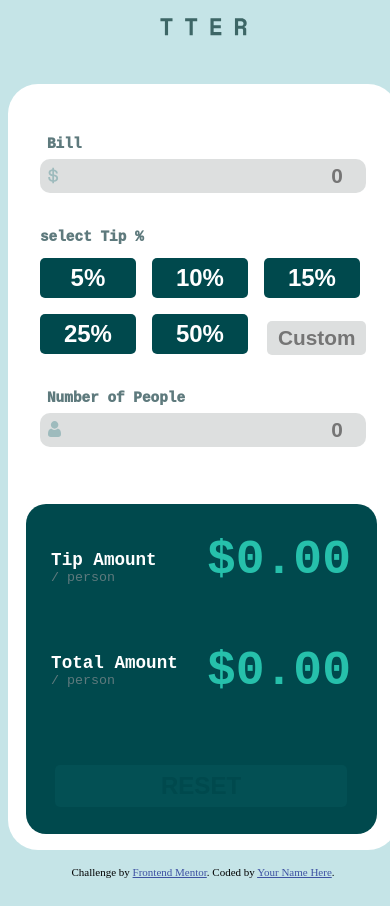
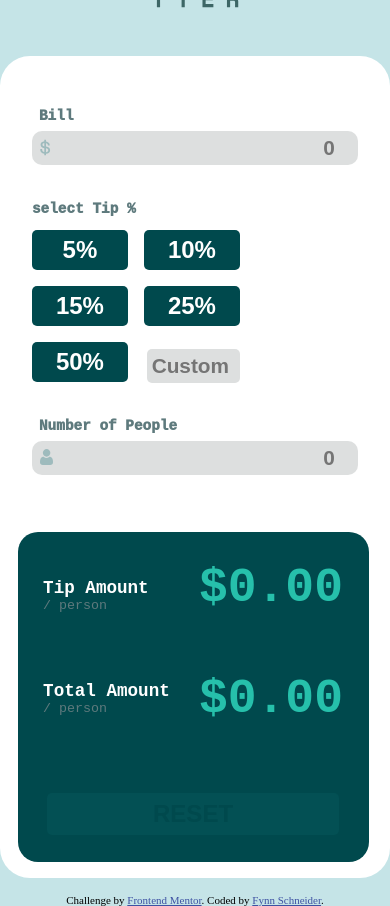
Before and after one commit to FynnSchneider05/TipCalculator, a plain HTML site: page index.html in a window 390 px wide. Before the commit the page ends 878 px from the top, so only its background shows below. Drawn offline with Linux system fonts and the light colour scheme.

Commit message:
improved responsive design

```diff
--- a/index.html
+++ b/index.html
@@ -68,7 +68,7 @@
 </main>
   <div class="attribution">
     Challenge by <a href="https://www.frontendmentor.io?ref=challenge" target="_blank">Frontend Mentor</a>.
-    Coded by <a href="#">Your Name Here</a>.
+    Coded by <a href="#">Fynn Schneider</a>.
   </div>
 </body>
 
--- a/style.css
+++ b/style.css
@@ -19,6 +19,7 @@ html{
 }
 
 body{
+    margin-left: 0px;
     display: flex;
     flex-direction: column;
     justify-content: center;
@@ -101,7 +102,10 @@ button:enabled{
 
 
 @media (max-width: 850px) {
+
     main{
+        width: 400px;
+        max-width: 100%;
         flex-direction: column;
         align-items: center;
         justify-content: center;
--- a/styleTipSelectionContainer.css
+++ b/styleTipSelectionContainer.css
@@ -41,3 +41,15 @@ input::placeholder{
     background-color: var(--primary);
     color: var(--secondary);
 }
+
+
+@media (max-width: 400px) {
+    #tipGrid{
+        grid-template-columns: 6rem 6rem;
+        grid-template-rows: 2.5rem 2.5rem 2.5rem;
+    }
+
+    #tipGrid input{
+        padding-left: 0.3rem;
+    }
+}
```
Also changed, not shown: images/ScreenshotDesktop.png (added), 2 other files.
